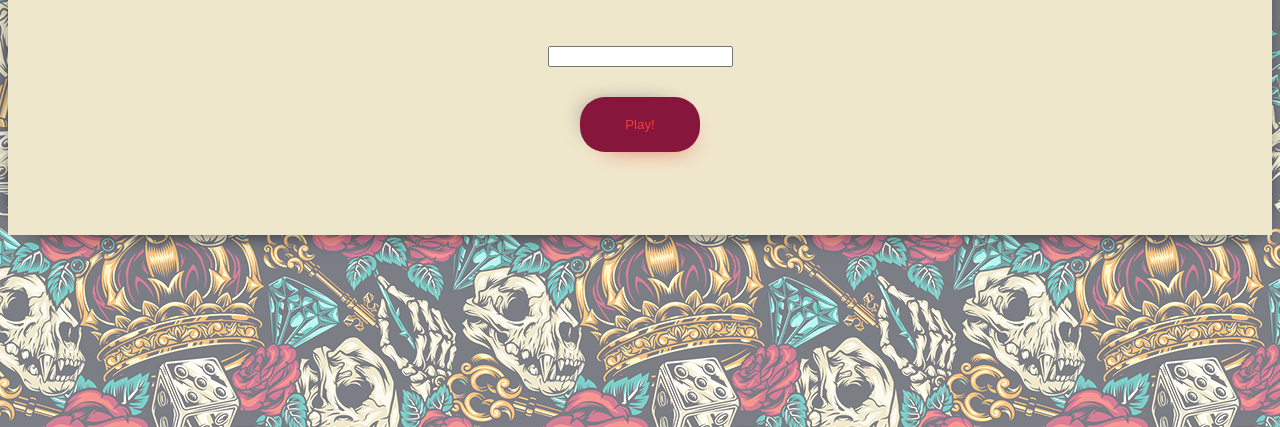
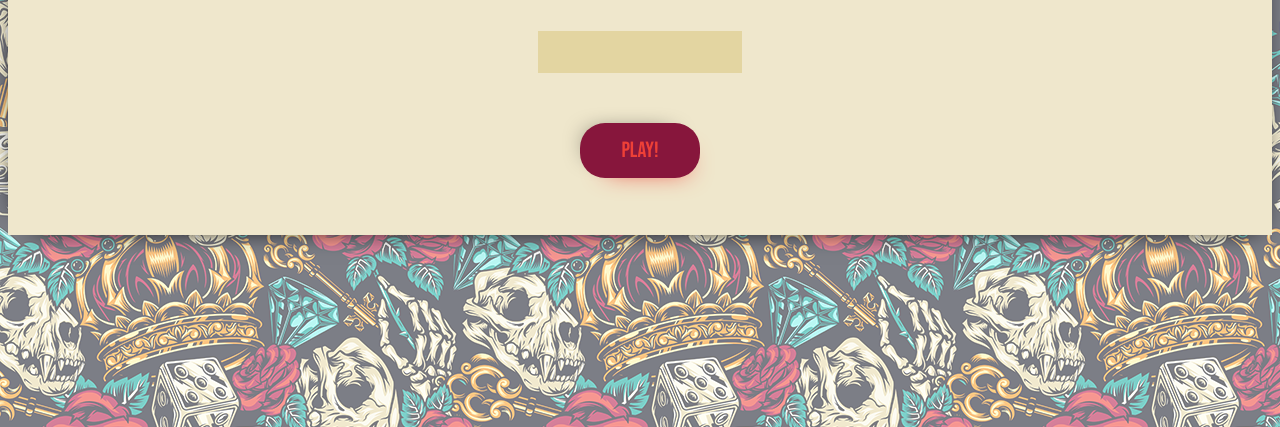
Before and after one commit to ilaria-orlando/guessing-game, a plain HTML site: page index.html in a window 1280 px wide. Shown: the part 373-800 px from the top of the page. Drawn offline with Linux system fonts and the light colour scheme.

Commit message:
add button styling

```diff
--- a/style.css
+++ b/style.css
@@ -19,7 +19,7 @@ form{
     height: 400px;
     margin: 0 auto;
     text-align: center;
-    padding-top: 35px;
+    padding-top: 20px;
     box-sizing: border-box;
     -webkit-box-shadow: 7px 13px 24px -19px, -10px -6px 24px -19px rgba(0,0,0,1);
     -moz-box-shadow: 7px 13px 24px -19px, -10px -6px 24px -19px rgba(0,0,0,1);
@@ -28,9 +28,10 @@ form{
 
 #run{
 
-    /*background-color: #face6d;*/
     background-color: #87163c;
     color: #ee4037;
+    font-size: 22px;
+    font-family: 'Bebas Neue', cursive;
     margin: 30px;
     width: 120px;
     height: 55px;
@@ -44,3 +45,16 @@ form{
 #run:hover{
     background-color: #ffae1b;
 }
+
+#num{
+    width: 200px;
+    height: 40px;
+    margin-bottom: 20px;
+    background-color: #e3d5a1;
+    color: #ee4037;
+    text-decoration: none;
+    border: none;
+    text-align: center;
+    font-size: 22px;
+    font-family: 'Bebas Neue', cursive;
+}
```
